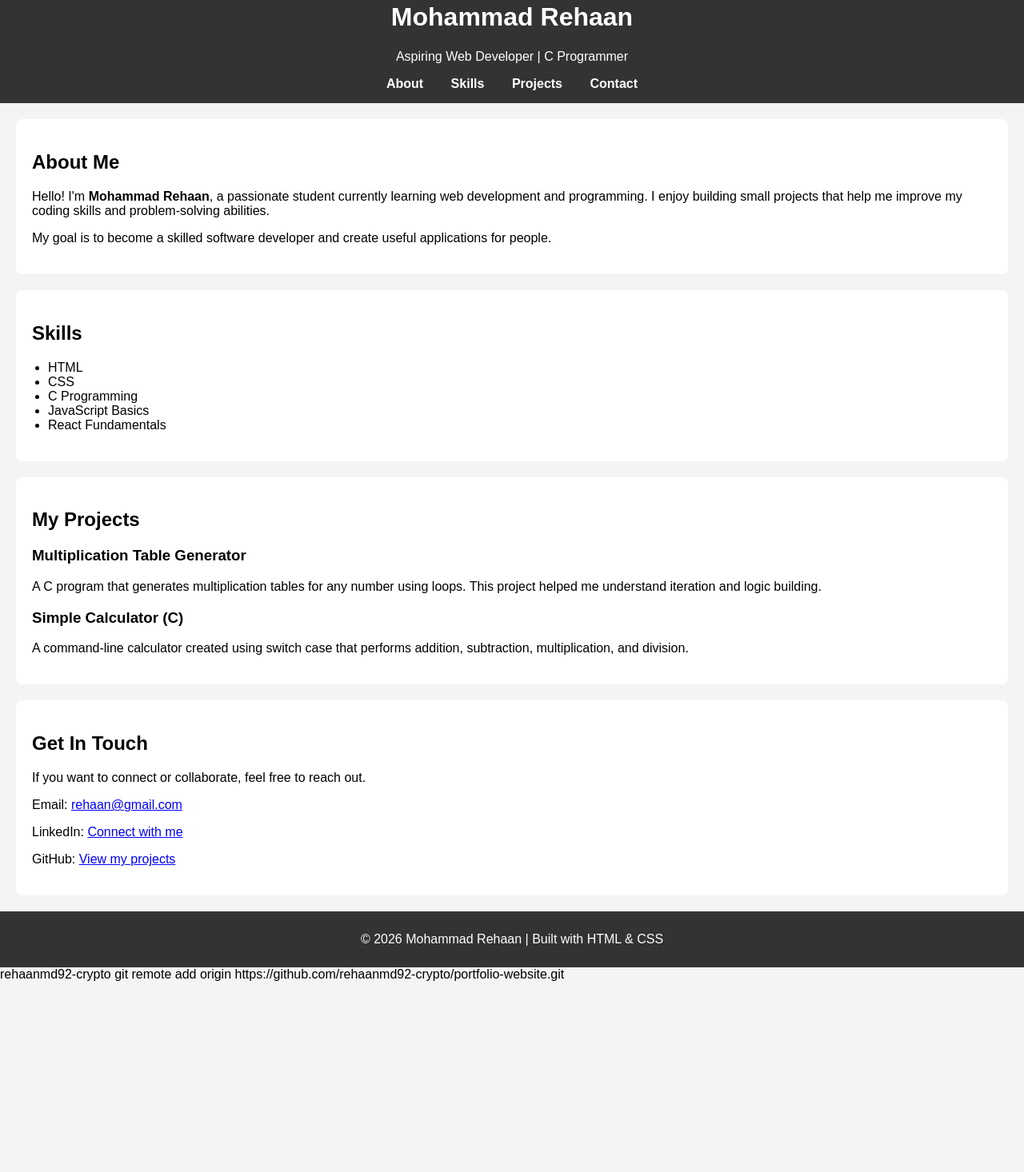
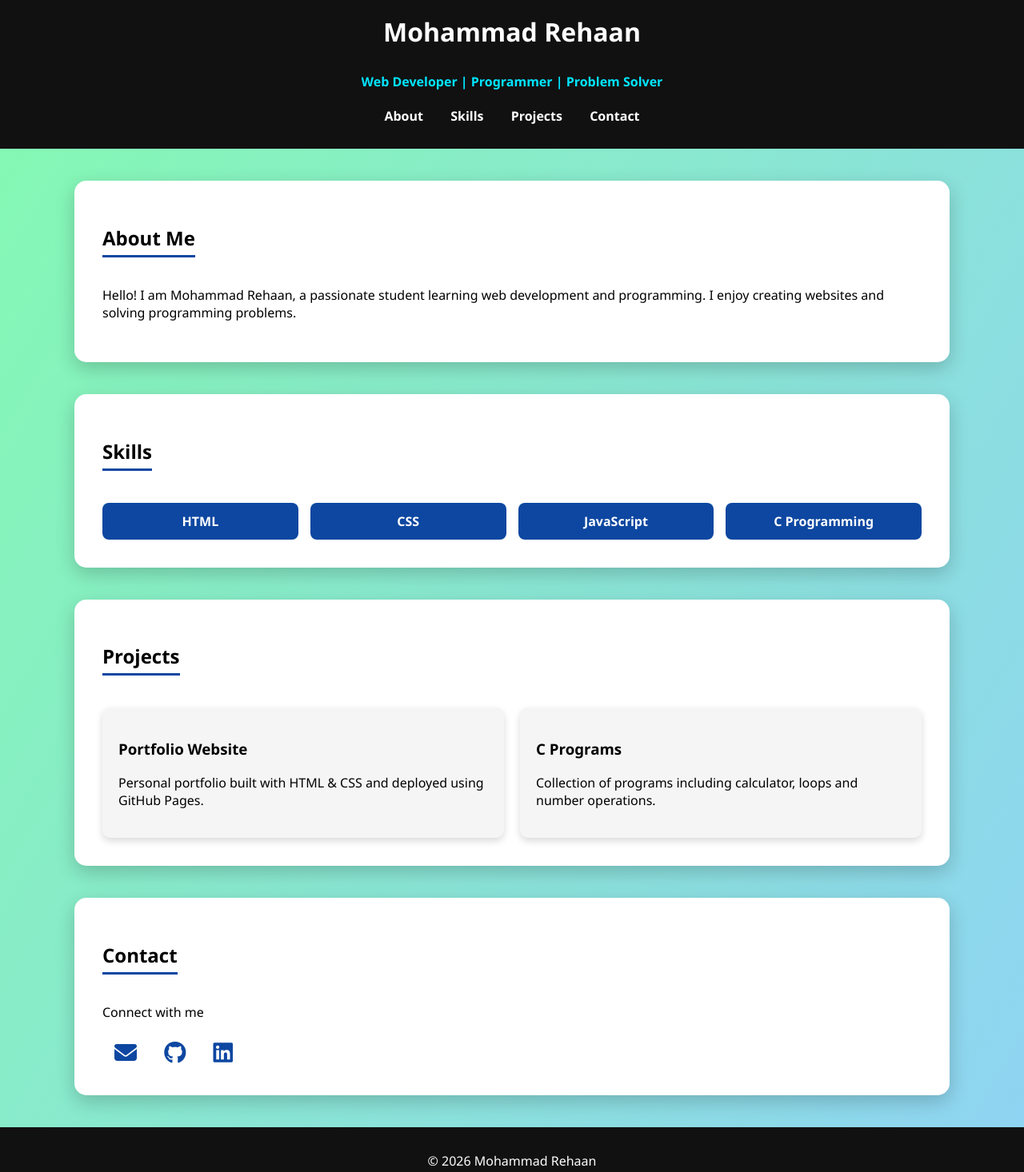
Before and after one commit to rehaanmd92-crypto/portfolio-website., a plain HTML site: page index.html in a window 1280 px wide. Shown: the part 33-1499 px from the top of the page at 80% size. Before the commit the page ends 1261 px from the top, so only its background shows below. Drawn offline with Linux system fonts and the light colour scheme.

Commit message:
Add files via upload

```diff
--- a/index.html
+++ b/index.html
@@ -1,19 +1,23 @@
 <!DOCTYPE html>
-<html lang="en">
+<html>
+<head>
+<title>Mohammad Rehaan Portfolio</title>
+<link rel="stylesheet" href="style.css">
 
-<head>
-<meta charset="UTF-8">
-<meta name="viewport" content="width=device-width, initial-scale=1.0">
-<title>Mohammad Rehaan | Developer Portfolio</title>
-<link rel="stylesheet" href="style.css">
+<link rel="stylesheet" href="https://cdnjs.cloudflare.com/ajax/libs/font-awesome/6.5.0/css/all.min.css">
+
 </head>
 
 <body>
 
 <header>
-<div class="header-content">
+
 <h1>Mohammad Rehaan</h1>
-<p>Aspiring Web Developer | C Programmer</p>
+
+<p class="tagline">
+<p class="tagline typing">
+Web Developer | Programmer | Problem Solver
+</p>
 
 <nav>
 <a href="#about">About</a>
@@ -21,85 +25,74 @@
 <a href="#projects">Projects</a>
 <a href="#contact">Contact</a>
 </nav>
-</div>
+
 </header>
 
-<main>
-<section id="about">
+<section id="about" class="card">
+
 <h2>About Me</h2>
-<p>
-Hello! I'm <b>Mohammad Rehaan</b>, a passionate student currently learning
-web development and programming. I enjoy building small projects that help
-me improve my coding skills and problem-solving abilities.
-</p>
-<p>
-My goal is to become a skilled software developer and create useful
-applications for people.
-</p>
+
+<p>Hello! I am Mohammad Rehaan, a passionate student learning web development and programming. I enjoy creating websites and solving programming problems.</p>
+
+</div>
 
 </section>
 
-<section id="skills">
+<section id="skills" class="card">
+
 <h2>Skills</h2>
 
-<ul class="skills-list">
-<li>HTML</li>
-<li>CSS</li>
-<li>C Programming</li>
-<li>JavaScript Basics</li>
-<li>React Fundamentals</li>
-</ul>
+<div class="skills-grid">
+
+<div class="skill">HTML</div>
+<div class="skill">CSS</div>
+<div class="skill">JavaScript</div>
+<div class="skill">C Programming</div>
+
+</div>
+
 </section>
-<section id="projects">
-<h2>My Projects</h2>
+
+<section id="projects" class="card">
+
+<h2>Projects</h2>
+
+<div class="project-grid">
+
 <div class="project-card">
-<h3>Multiplication Table Generator</h3>
-<p>
-A C program that generates multiplication tables for any number using loops.
-This project helped me understand iteration and logic building.
-</p>
+
+<h3>Portfolio Website</h3>
+
+<p>Personal portfolio built with HTML & CSS and deployed using GitHub Pages.</p>
+
 </div>
+
 <div class="project-card">
-<h3>Simple Calculator (C)</h3>
-<p>
-A command-line calculator created using switch case that performs addition,
-subtraction, multiplication, and division.
-</p>
+
+<h3>C Programs</h3>
+
+<p>Collection of programs including calculator, loops and number operations.</p>
+
+</div>
+
+</div>
+
+</section>
+
+<section id="contact" class="card">
+
+<h2>Contact</h2>
+<p>Connect with me</p>
+<div class="social-icons">
+
+<a href="mailto:rehaan@example.com"><i class="fa-solid fa-envelope"></i></a>
+<a href="https://github.com/rehaanmd92-crypto"><i class="fa-brands fa-github"></i></a>
+<a href="#"><i class="fa-brands fa-linkedin"></i></a>
 </div>
 </section>
-<section id="contact">
-<h2>Get In Touch</h2>
-<p>If you want to connect or collaborate, feel free to reach out.</p>
-<div class="contact-links">
-<p>Email: <a href="mailto:rehaan@gmail.com">rehaan@gmail.com</a></p>
-<p>
-LinkedIn:
-<a href="https://linkedin.com" target="_blank">Connect with me</a>
-</p>
-<p>
-GitHub:
-<a href="https://github.com" target="_blank">View my projects</a>
-</p>
-</div>
-</section>
-</main>
 <footer>
-<p>© 2026 Mohammad Rehaan | Built with HTML & CSS</p>
+<p>© 2026 Mohammad Rehaan</p>
 </footer>
 
 </body>
 </html>
-
-
-
-
-
-
-
-
-
-
-
-rehaanmd92-crypto
-
-git remote add origin https://github.com/rehaanmd92-crypto/portfolio-website.git
--- a/style.css
+++ b/style.css
@@ -1,48 +1,176 @@
-body {
-    font-family: Arial, sans-serif;
-    margin: 0;
-    background-color: #f4f4f4;
+html{
+scroll-behavior:smooth;
 }
 
-header {
-    background-color: #333;
-    color: white;
-    text-align: center;
-    padding: 15px;
+body{
+font-family: 'Segoe UI', sans-serif;
+margin:0;
+background:linear-gradient(120deg,#84fab0,#8fd3f4);
 }
 
-nav a {
-    color: white;
-    margin: 0 15px;
-    text-decoration: none;
-    font-weight: bold;
+header{
+background:#111;
+color:white;
+text-align:center;
+padding:30px;
 }
 
-nav a:hover {
-    text-decoration: underline;
+.tagline{
+color:#aaa;
+margin-top:5px;
 }
 
-
-section {
-    background: white;
-    margin: 20px;
-    padding: 20px;
-    border-radius: 8px;
+nav a{
+color:white;
+margin:0 15px;
+text-decoration:none;
+font-weight:bold;
+position:relative;
+transition:0.3s;
 }
 
-
-ul {
-    padding-left: 20px;
+nav a::after{
+content:'';
+position:absolute;
+width:0;
+height:2px;
+background:#00e5ff;
+left:0;
+bottom:-4px;
+transition:0.3s;
 }
 
-
-a {
-    color: blue;
+nav a:hover::after{
+width:100%;
 }
 
-footer {
-    text-align: center;
-    background-color: #333;
-    color: white;
-    padding: 10px;
+.card{
+background:white;
+margin:40px auto;
+padding:35px;
+width:80%;
+border-radius:15px;
+box-shadow:0 8px 25px rgba(0,0,0,0.2);
+transition:0.3s;
 }
+
+.card:hover{
+transform:translateY(-5px);
+}
+
+h2{
+border-bottom:3px solid #0d47a1;
+display:inline-block;
+padding-bottom:5px;
+}
+
+.about-container{
+display:flex;
+align-items:center;
+gap:30px;
+}
+
+.profile{
+width:140px;
+border-radius:50%;
+border:4px solid #0d47a1;
+}
+
+.skills-grid{
+display:grid;
+grid-template-columns:repeat(auto-fit,minmax(120px,1fr));
+gap:15px;
+margin-top:20px;
+}
+
+.skill{
+background:#0d47a1;
+color:white;
+padding:12px;
+text-align:center;
+border-radius:8px;
+font-weight:bold;
+transition:0.3s;
+}
+
+.skill:hover{
+background:#ff4081;
+transform:scale(1.05);
+}
+
+.project-grid{
+display:grid;
+grid-template-columns:repeat(auto-fit,minmax(250px,1fr));
+gap:20px;
+margin-top:20px;
+}
+
+.project-card{
+background:#f5f5f5;
+padding:20px;
+border-radius:10px;
+box-shadow:0 4px 10px rgba(0,0,0,0.15);
+transition:0.3s;
+}
+
+.project-card:hover{
+transform:translateY(-8px);
+box-shadow:0 10px 25px rgba(0,0,0,0.3);
+background:linear-gradient(135deg,#e3f2fd,#fce4ec);
+}
+
+.social-icons{
+margin-top:20px;
+}
+
+.social-icons a{
+font-size:28px;
+margin:0 15px;
+color:#0d47a1;
+transition:0.3s;
+}
+
+.social-icons a:hover{
+color:#ff4081;
+}
+
+footer{
+background:#111;
+color:white;
+text-align:center;
+padding:15px;
+margin-top:40px;
+}
+
+@media(max-width:768px){
+
+.about-container{
+flex-direction:column;
+text-align:center;
+}
+
+}
+
+.tagline{
+text-align:center;
+margin-top:8px;
+}
+
+.tagline{
+text-align:center;
+margin-top:8px;
+}
+
+.typing{
+display:inline-block;
+overflow:hidden;
+white-space:nowrap;
+animation:typing 4s steps(40,end);
+color:#00e5ff;
+font-weight:bold;
+}
+
+@keyframes typing{
+from{width:0}
+to{width:100%}
+}
```
